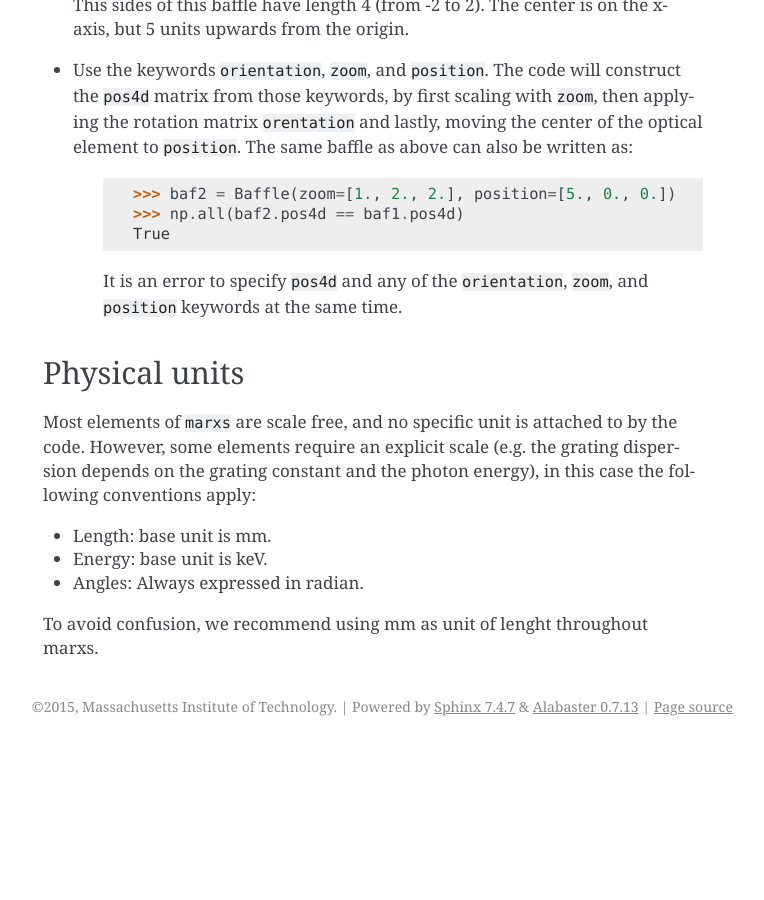
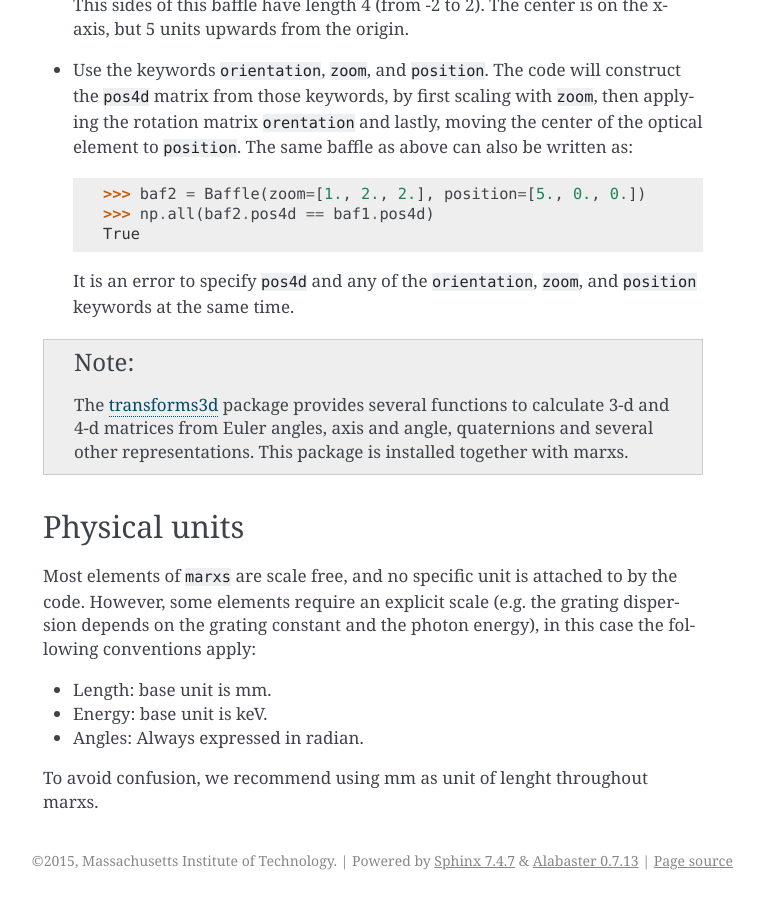
Before and after one commit to Chandra-MARX/marxs, a Sphinx documentation site: the page built from docs/conventions.rst, in a window 1280 px wide and 900 px high, scrolled down 1411 px. Shown: the whole window, without its empty margins (377-1141 px from the left). Built offline with Sphinx 7.4.7, drawn with Linux system fonts in a browser that asks for light colours; before the commit the page ends 2157 px from its top, so only the background shows below that.

Commit message:
add reference to transfomrs3d

```diff
--- a/docs/conventions.rst
+++ b/docs/conventions.rst
@@ -69,8 +69,14 @@
       True
 
 
-   It is an error to specify ``pos4d`` and any of the ``orientation``, ``zoom``, and ``position``
-   keywords at the same time.
+  It is an error to specify ``pos4d`` and any of the ``orientation``, ``zoom``, and ``position``
+  keywords at the same time.
+
+.. note::
+
+   The `transforms3d <https://matthew-brett.github.io/transforms3d/index.html>`_ package provides
+   several functions to calculate 3-d and 4-d matrices from Euler angles, axis and angle,
+   quaternions and several other representations. This package is installed together with marxs.
 
 Physical units
 --------------
```
